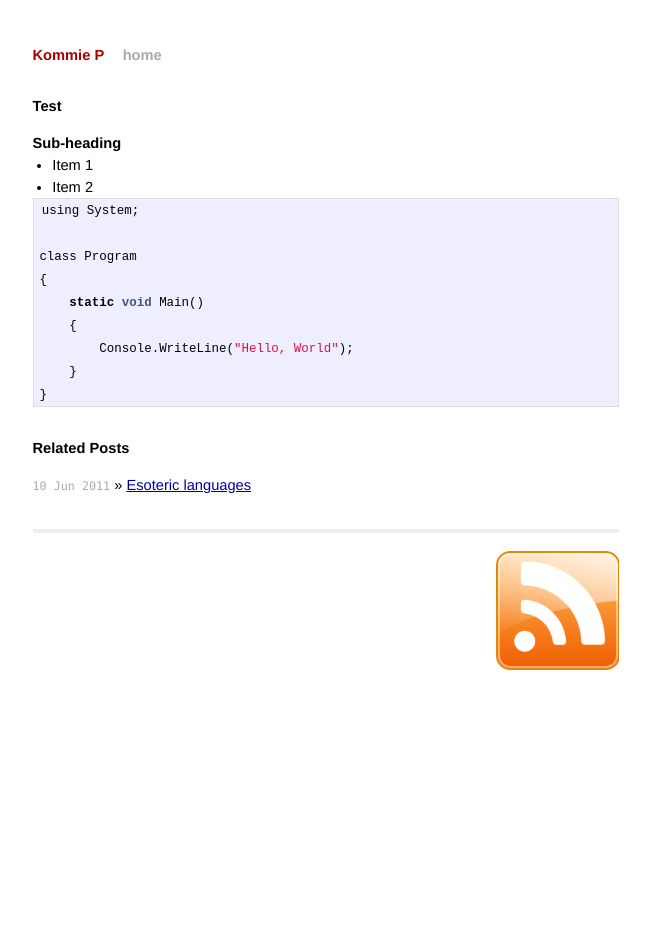
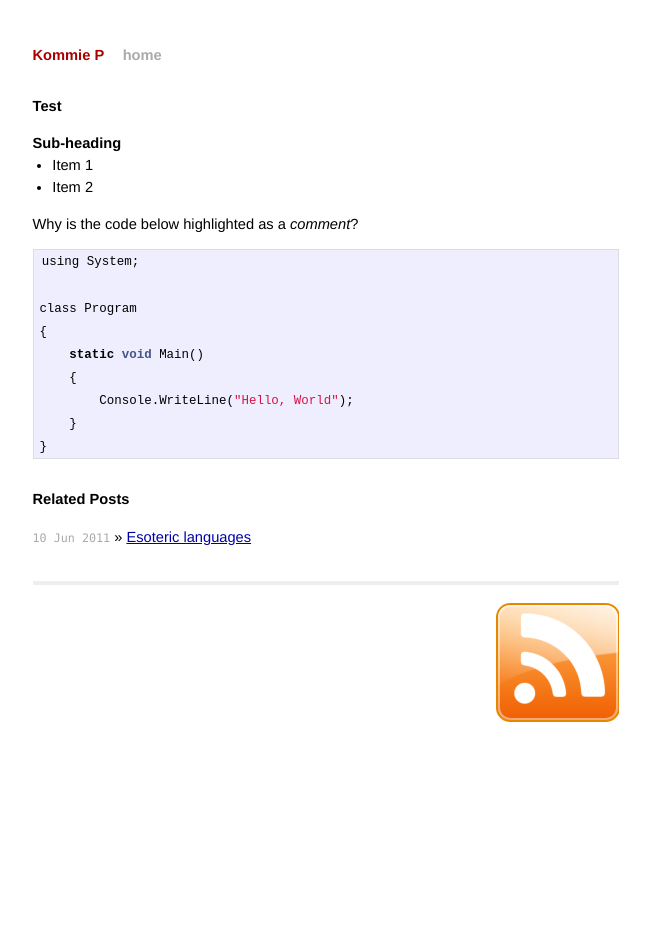
Before and after one commit to ppanyukov/ppanyukov.github.com, a Jekyll site: the page built from _posts/2011-06-11-le-test.md, in a window 1280 px wide. Shown: the whole page, without its empty margins (314-964 px from the left). Built offline with Jekyll 4.4.1, drawn with Linux system fonts in a browser that asks for light colours; Markdown is read by kramdown in place of the engine named in the settings.

```diff
--- a/_posts/2011-06-11-le-test.md
+++ b/_posts/2011-06-11-le-test.md
@@ -9,6 +9,8 @@
 
 -   Item 1
 -   Item 2
+
+Why is the code below highlighted as a _comment_?
 
 {% highlight c %}
 
```
